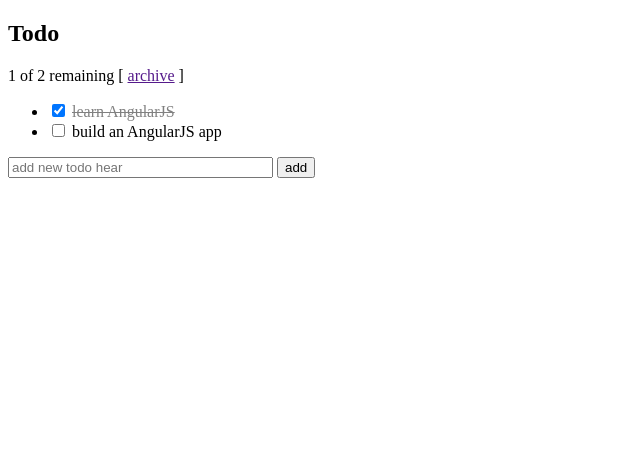
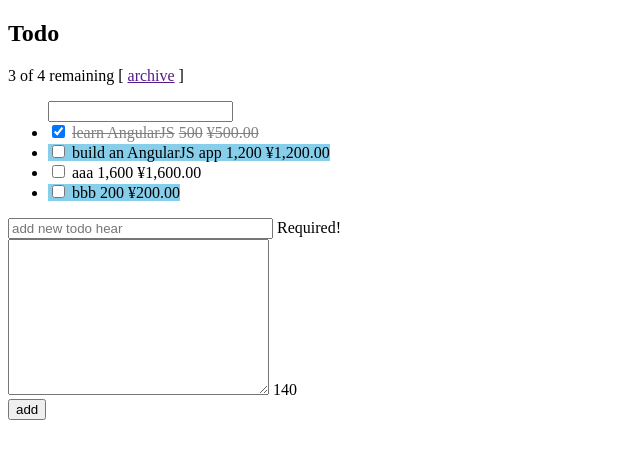
Before and after one commit to kohki-nakamura/AngularTodoList, a plain HTML site: page index.html in a window 1280 px wide. Shown: the whole page, without its empty margins (0-640 px from the left). Drawn offline with nearby package versions, Linux system fonts and the light colour scheme.

Commit message:
fix: filter/format/validationの練習

```diff
--- a/index.html
+++ b/index.html
@@ -11,15 +11,27 @@
 		<span>{{todoList.remaining()}} of {{todoList.todos.length}} remaining</span>
 		[ <a href="" ng-click="todoList.archive()">archive</a> ]
 		<ul class="unstyled">
-			<li ng-repeat="todo in todoList.todos">
-				<label class="checkbox">
+			<input type="text" ng-model="query.text">
+			<li ng-repeat="todo in todoList.todos|filter:query">
+				<label class="checkbox" ng-class-even="'even'">
 					<input type="checkbox" ng-model="todo.done">
 					<span class="done-{{todo.done}}">{{todo.text}}</span>
+					<span class="done-{{todo.done}}">{{todo.price | number}}</span>
+					<span class="done-{{todo.done}}">{{todo.price | currency:"¥"}}</span>
 				</label>
 			</li>
 		</ul>
-		<form ng-submit="todoList.addTodo()">
-			<input type="text" ng-model="todoList.todoText" size="30" placeholder="add new todo hear">
+		<form novalidate name="addTodoForm" ng-submit="todoList.addTodo()">
+			<div>
+				<input type="text" name="text" ng-model="todoList.todoText" required ng-minlength="3" ng-maxlength="8" size="30" placeholder="add new todo hear">
+				<span ng-show="addTodoForm.text.$error.required">Required!</span>
+				<span ng-show="addTodoForm.text.$error.minlength">Too short!</span>
+				<span ng-show="addTodoForm.text.$error.maxlength">Too long!</span>
+			</div>
+			<div>
+				<textarea name="memo" ng-model="todoList.todoMemo" cols="30" rows="10" ng-maxlength="140"></textarea>
+				{{140-todoList.todoMemo.length}}
+			</div>
 			<input type="submit" class="btn-primary" value="add">
 		</form>
 	</div>
--- a/todo.css
+++ b/todo.css
@@ -2,3 +2,7 @@
 	text-decoration: line-through;
 	color: grey;
 }
+
+.even {
+	background-color: skyblue;
+}
--- a/todo.js
+++ b/todo.js
@@ -2,8 +2,10 @@
   .controller('TodoListController', function() {
     var todoList = this;
     todoList.todos = [
-      {text:'learn AngularJS', done:true},
-      {text:'build an AngularJS app', done:false}
+      {text:'learn AngularJS', done:true, price: 500},
+      {text:'build an AngularJS app', done:false, price: 1200},
+      {text:'aaa', done:false, price: 1600},
+      {text:'bbb', done:false, price: 200},
     ];
 
     todoList.addTodo = function() {
```
